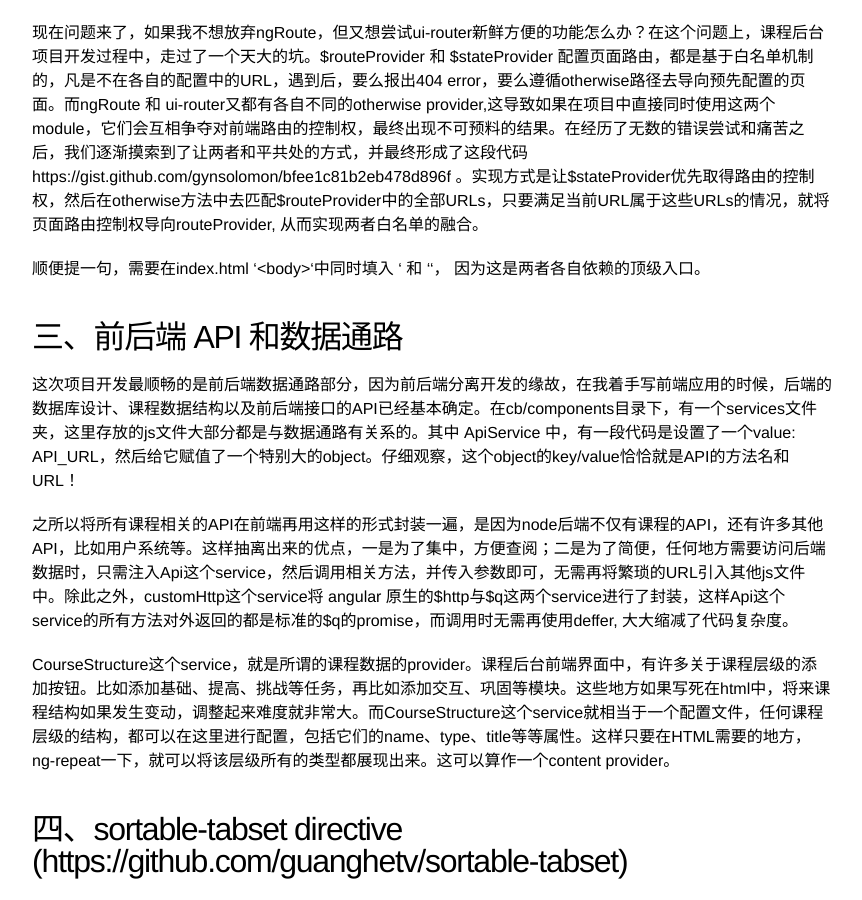
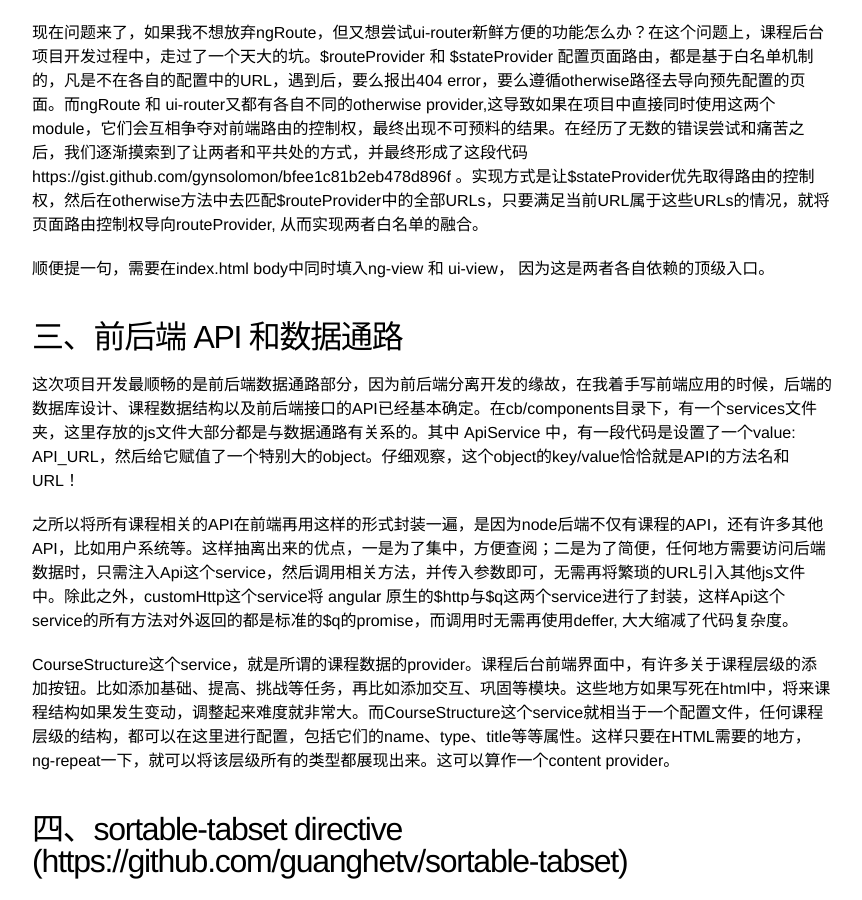
Before and after one commit to guanghetv/guanghetv.github.io, a Jekyll site: the page built from _posts/2015-03-02-course-builder-tech-summary.markdown, in a window 1280 px wide and 900 px high, scrolled down 1746 px. Shown: the whole window, without its empty margins (208-1070 px from the left). Built offline with Jekyll 4.4.1, drawn with Linux system fonts in a browser that asks for light colours; Markdown is read by kramdown in place of the engine named in the settings; comment, search, counter and statistics services are not loaded.

Commit message:
Update 2015-03-02-course-builder-tech-summary.markdown

```diff
--- a/_posts/2015-03-02-course-builder-tech-summary.markdown
+++ b/_posts/2015-03-02-course-builder-tech-summary.markdown
@@ -40,7 +40,7 @@ ui-router 是 angular-ui项目组下面的一个子项目。关于angular-ui，
 
 现在问题来了，如果我不想放弃ngRoute，但又想尝试ui-router新鲜方便的功能怎么办？在这个问题上，课程后台项目开发过程中，走过了一个天大的坑。$routeProvider 和 $stateProvider 配置页面路由，都是基于白名单机制的，凡是不在各自的配置中的URL，遇到后，要么报出404 error，要么遵循otherwise路径去导向预先配置的页面。而ngRoute 和 ui-router又都有各自不同的otherwise provider,这导致如果在项目中直接同时使用这两个module，它们会互相争夺对前端路由的控制权，最终出现不可预料的结果。在经历了无数的错误尝试和痛苦之后，我们逐渐摸索到了让两者和平共处的方式，并最终形成了这段代码https://gist.github.com/gynsolomon/bfee1c81b2eb478d896f 。实现方式是让$stateProvider优先取得路由的控制权，然后在otherwise方法中去匹配$routeProvider中的全部URLs，只要满足当前URL属于这些URLs的情况，就将页面路由控制权导向routeProvider, 从而实现两者白名单的融合。
 
-顺便提一句，需要在index.html '<body>'中同时填入 '<ng-view/> 和 '<ui-view/>'， 因为这是两者各自依赖的顶级入口。
+顺便提一句，需要在index.html body中同时填入ng-view 和 ui-view， 因为这是两者各自依赖的顶级入口。
 
 ##三、前后端 API 和数据通路
 
```
